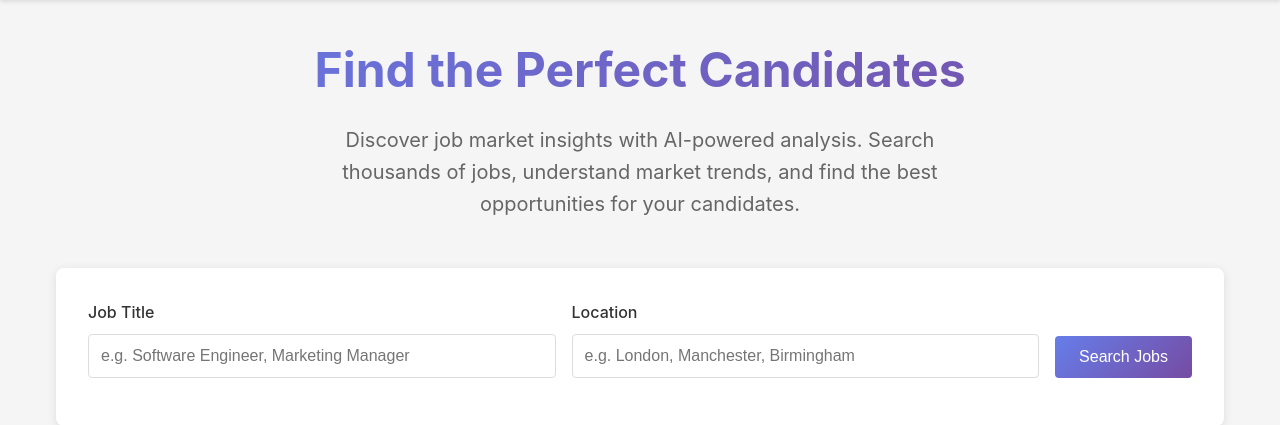
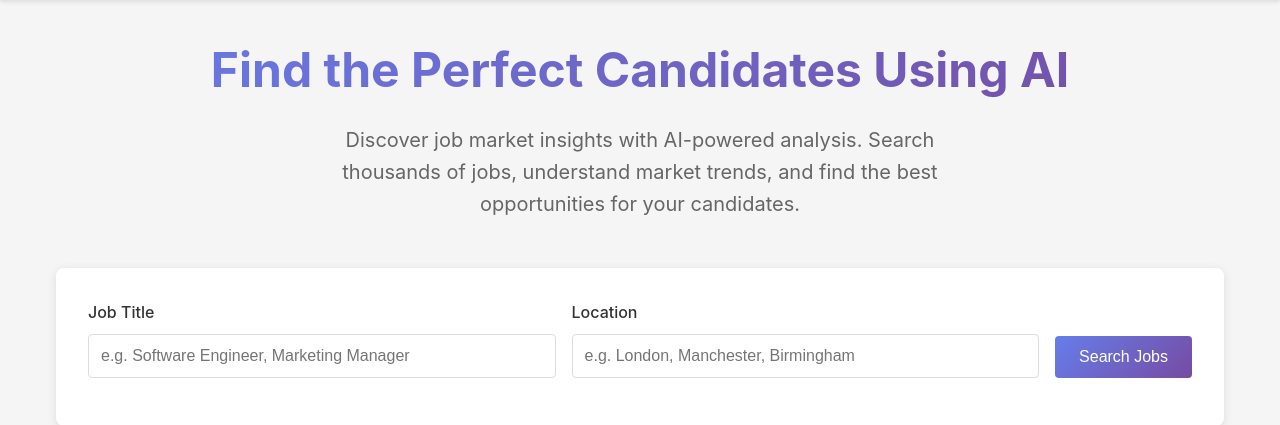
Before and after one commit to billo-w/job_sight, a Flask app: page / in a window 1280 px wide. Shown: the part 74-499 px from the top of the page. Run offline with Flask 3, Linux system fonts and the light colour scheme.

Commit message:
Changing homepage title

```diff
--- a/templates/index.html
+++ b/templates/index.html
@@ -5,7 +5,7 @@
 {% block content %}
 <!-- Hero Section -->
 <div class="hero">
-    <h1>Find the Perfect Candidates</h1>
+    <h1>Find the Perfect Candidates Using AI</h1>
     <p>Discover job market insights with AI-powered analysis. Search thousands of jobs, understand market trends, and find the best opportunities for your candidates.</p>
 </div>
 
```
